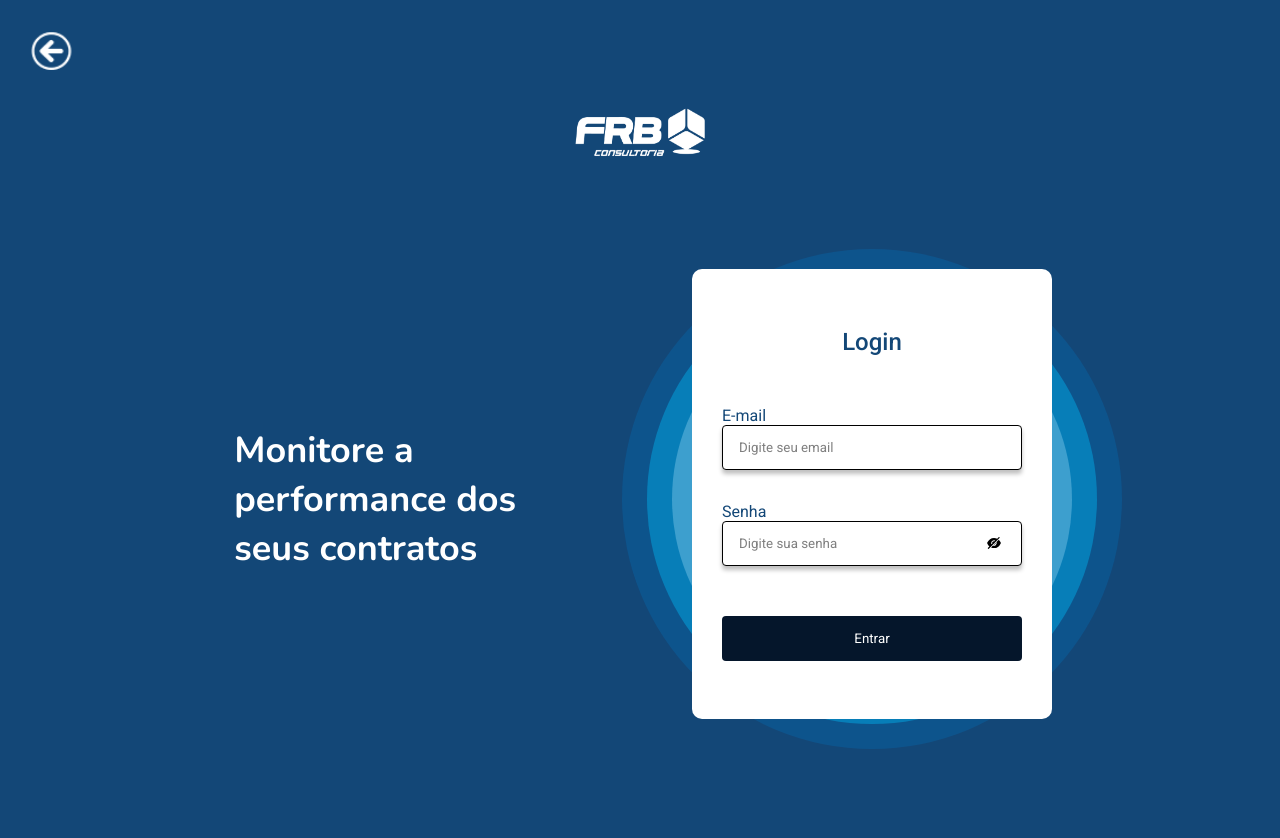
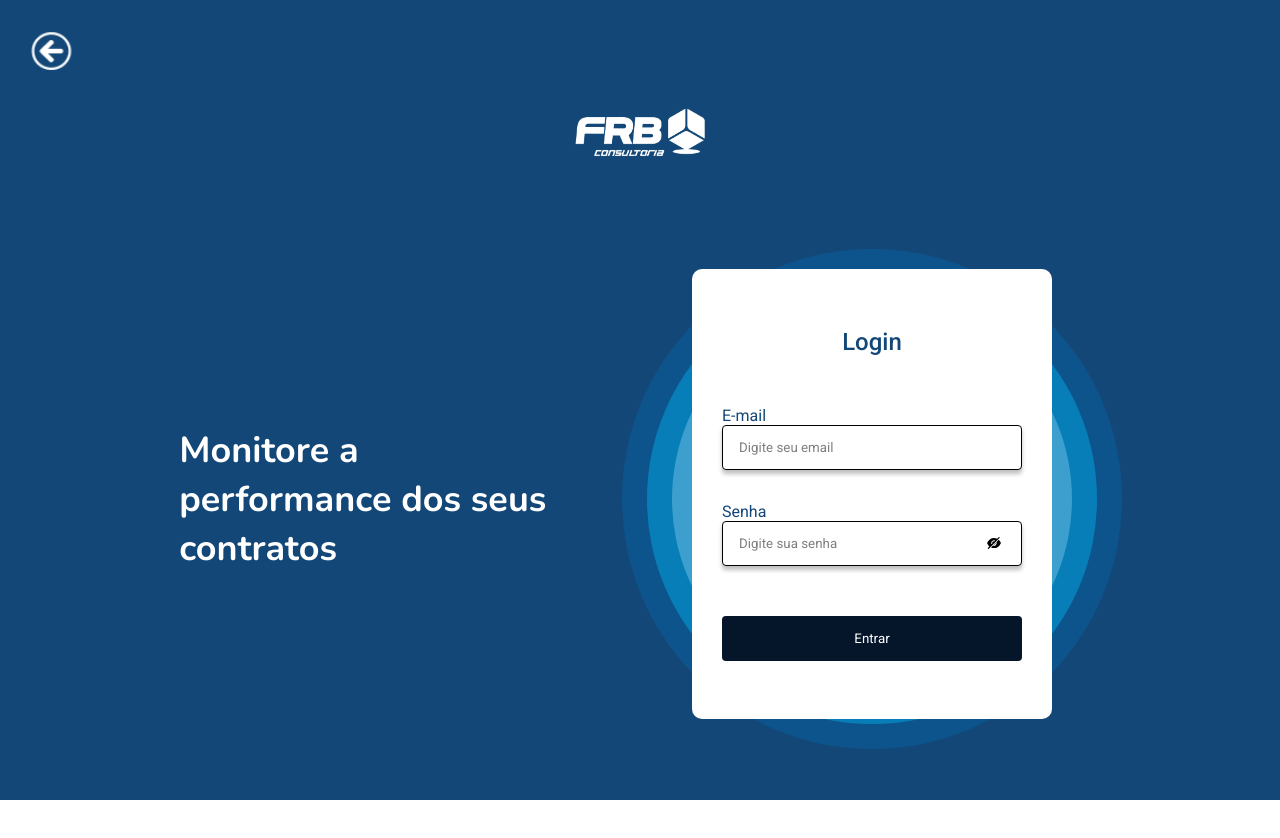
Before and after one commit to Gabriel-Dev/FRB-Website, a React (Vite) app in the folder FRB-Website/: page /areadocliente in a window 1280 px wide. After the commit the page ends 800 px from the top, so only its background shows below. Built offline with nearby package versions, Linux system fonts and the light colour scheme.

Commit message:
feat:fixcustom

```diff
--- a/FRB-Website/src/pages/CustomerArea/index.jsx
+++ b/FRB-Website/src/pages/CustomerArea/index.jsx
@@ -91,7 +91,7 @@ export const CustomerArea = () => {
               </div>
             </div>
           </div>
-          <div className="positionDeskText">
+          <div className="positionDeskText this">
             <p className="textFooter slideRight">
               Monitore a performance dos seus contratos
             </p>
--- a/FRB-Website/src/pages/CustomerArea/style.js
+++ b/FRB-Website/src/pages/CustomerArea/style.js
@@ -3,8 +3,7 @@ import styled from "styled-components";
 export const Main = styled.main`
   background-color: var(--color-primary-1);
   width: 100%;
-  height: max-content;
-  min-width: 404px;
+  height: 100vh;
   display: flex;
   flex-direction: column;
   align-items: center;
@@ -100,9 +99,13 @@ export const Main = styled.main`
     font-size: 36px;
     font-weight: 700;
     color: var(--color-white-1);
-    padding: 55px;
+   width: 55%;
   }
-
+ .this{
+  display:flex;
+  align-items: center;
+  justify-content: center;
+ }
   .positionEye {
     position: relative;
     svg {
@@ -168,7 +171,7 @@ export const Main = styled.main`
       gap: 20px;
       width: 100%;
     }
-    min-width: 905px;
+    /* min-width: 905px; */
   }
   .textLogin {
     font-size: 24px;
```
